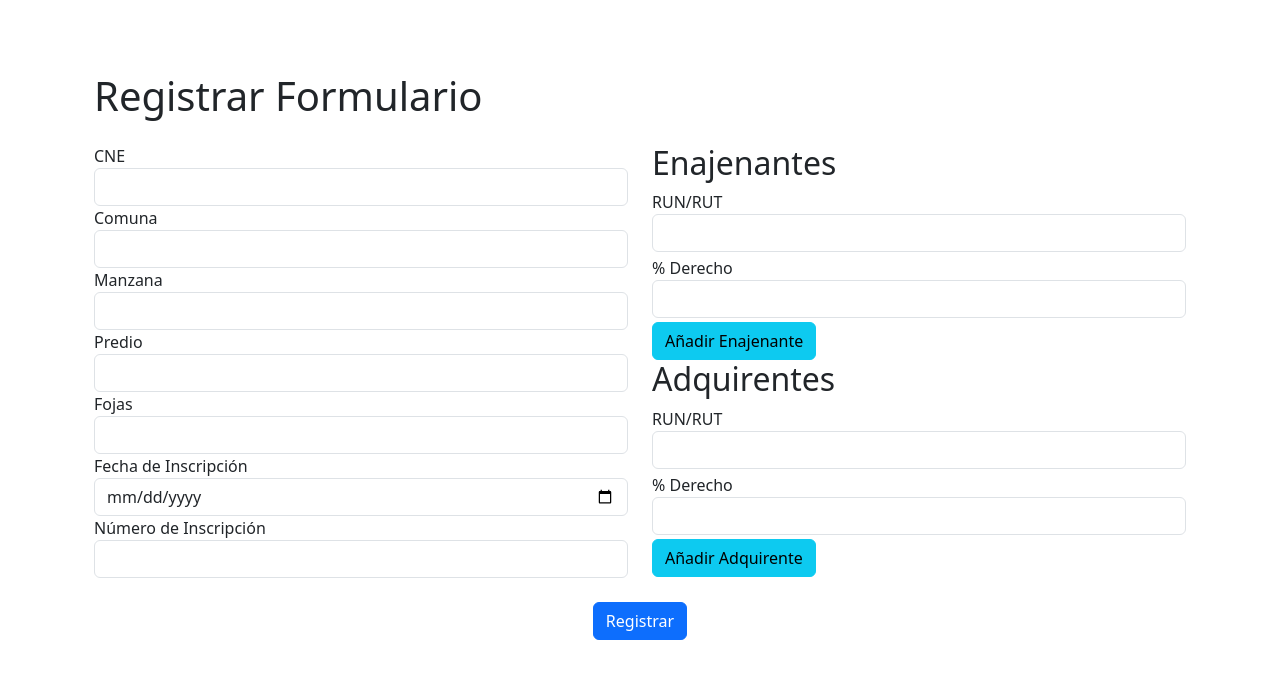
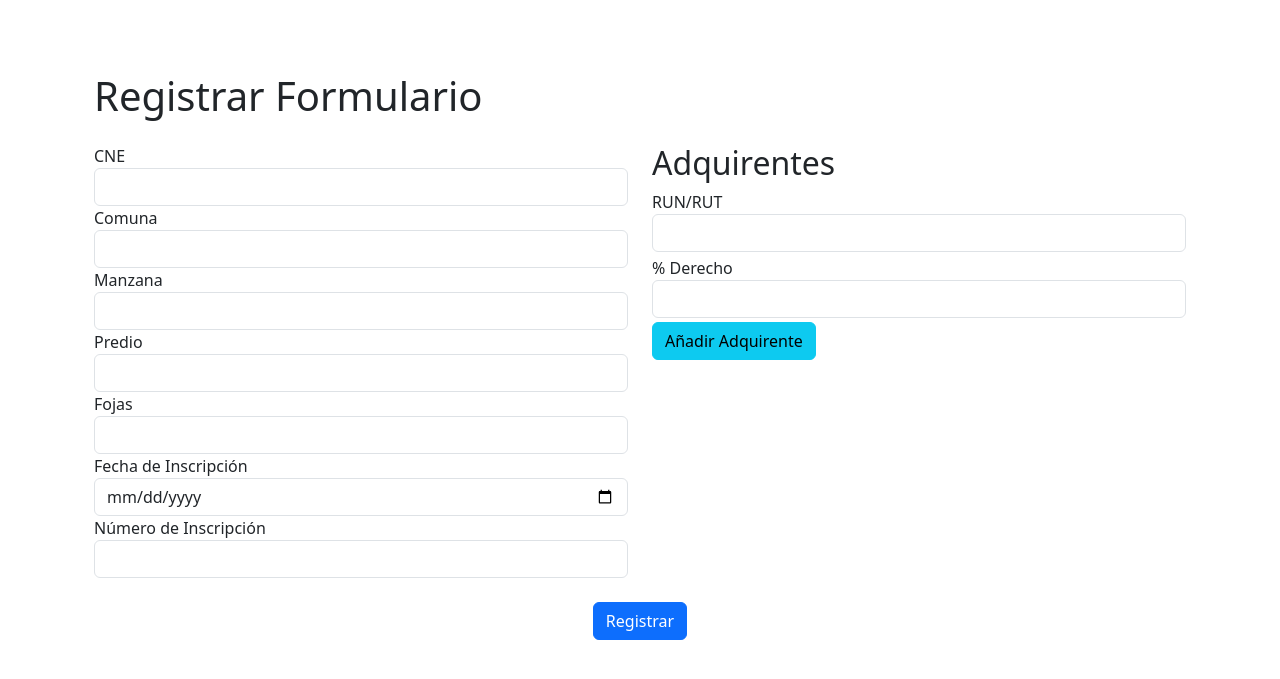
Before and after one commit to Macaya25/Proyecto-Verificable, a Flask app: page /form in a window 1280 px wide. Shown: the part 56-735 px from the top of the page. Run offline with Flask 3, Linux system fonts and the light colour scheme; lists and menus that the app fills with data are empty; some libraries are stand-ins or nearby versions.

Commit message:
fix: Form_regularizaciondelpatrimonio

```diff
--- a/app/app.py
+++ b/app/app.py
@@ -43,18 +43,19 @@ def form_route():
         )
         db.session.add(new_formulario)
 
-        for enajenante_data in form.enajenantes.data:
-            enajenante_persona = Persona.query.get(enajenante_data['run_rut'])
-            if not enajenante_persona:
-                enajenante_persona = Persona(
-                    run_rut=enajenante_data['run_rut'])
-                db.session.add(enajenante_persona)
-            new_enajenante = Enajenante(
-                porc_derecho=enajenante_data['porc_derecho'],
-                persona=enajenante_persona,
-                formulario=new_formulario
-            )
-            db.session.add(new_enajenante)
+        if form.cne.data == '1':
+            for enajenante_data in form.enajenantes.data:
+                enajenante_persona = Persona.query.get(enajenante_data['run_rut'])
+                if not enajenante_persona:
+                    enajenante_persona = Persona(
+                        run_rut=enajenante_data['run_rut'])
+                    db.session.add(enajenante_persona)
+                new_enajenante = Enajenante(
+                    porc_derecho=enajenante_data['porc_derecho'],
+                    persona=enajenante_persona,
+                    formulario=new_formulario
+                )
+                db.session.add(new_enajenante)
 
         for adquirente_data in form.adquirentes.data:
             adquirente_persona = Persona.query.get(adquirente_data['run_rut'])
@@ -71,7 +72,7 @@ def form_route():
 
         db.session.commit()
         flash('Formulario registrado con éxito!')
-        return redirect(url_for('index'))
+        return redirect(url_for('index_route'))
 
     return render_template('form.html', form=form)
 
--- a/app/forms.py
+++ b/app/forms.py
@@ -2,14 +2,13 @@ from flask_wtf import FlaskForm
 from wtforms import (StringField, IntegerField, SubmitField, DateField, FieldList, FormField,
                      SelectField, FileField)
 from wtforms.validators import DataRequired, NumberRange, InputRequired
+from wtforms.widgets import HiddenInput
 from models import CNE
 
 
 class PersonaForm(FlaskForm):
-    run_rut = StringField('RUN/RUT', validators=[DataRequired()])
-    porc_derecho = IntegerField('% Derecho', validators=[
-                                DataRequired(), NumberRange(min=1, max=100)])
-
+    run_rut = StringField('RUN/RUT')
+    porc_derecho = IntegerField('% Derecho')
 
 class FormularioForm(FlaskForm):
     cne = SelectField('CNE', coerce=int, validators=[DataRequired()])
@@ -21,15 +20,17 @@ class FormularioForm(FlaskForm):
         'Fecha Inscripción', format='%Y-%m-%d', validators=[DataRequired()])
     num_inscripcion = IntegerField(
         'Número Inscripción', validators=[DataRequired()])
+    adquirentes = FieldList(FormField(PersonaForm), min_entries=1)
     enajenantes = FieldList(FormField(PersonaForm), min_entries=1)
-    adquirentes = FieldList(FormField(PersonaForm), min_entries=1)
     submit = SubmitField('Registrar')
 
     def __init__(self, *args, **kwargs):
         super(FormularioForm, self).__init__(*args, **kwargs)
-        self.cne.choices = [(cne.id, cne.descripcion)
-                            for cne in CNE.query.all()]
-
+        self.cne.choices = [(cne.id, cne.descripcion) for cne in CNE.query.all()]
+        if self.cne.data in [1, 'compraventa']:
+            self.enajenantes[0].form.id = 1
+        else:
+            self.enajenantes[0].form.id = None
 
 class JSONForm(FlaskForm):
     file = FileField('File', validators=[InputRequired()])
--- a/app/templates/form.html
+++ b/app/templates/form.html
@@ -43,16 +43,6 @@
                 <div id="enajenantes-section">
                     <h2>Enajenantes</h2>
                     <div id="enajenantes-container">
-                        {% for enajenante in form.enajenantes %}
-                            <div class="form-group enajenante-group">
-                                {{ enajenante.run_rut.label }} {{ enajenante.run_rut(class="form-control mb-1") }}
-                                {{ enajenante.porc_derecho.label }} {{ enajenante.porc_derecho(class="form-control mb-1") }}
-                                {% if loop.index > 1 %}
-                                    <button type="button" class="btn btn-danger btn-sm mb-3" onclick="removeEnajenante(this)">Eliminar</button>
-                                {% endif %}
-                            </div>
-                        {% endfor %}
-                        <button type="button" class="btn btn-info" onclick="addEnajenante()">Añadir Enajenante</button>
                     </div>
                 </div>
 
@@ -107,6 +97,16 @@
         `;
         container.appendChild(newGroup);
     }
+    function addEnajenanteInicial(){
+        var container = document.getElementById('enajenantes-container');
+        var newGroup = document.createElement('div');
+        newGroup.classList.add('form-group', 'enajenante-group', 'mt-3');
+        newGroup.innerHTML = `
+            <input type="text" name="enajenantes-{{ form.enajenantes|length }}-run_rut" class="form-control mb-1" placeholder="RUN/RUT" required>
+            <input type="number" name="enajenantes-{{ form.enajenantes|length }}-porc_derecho" class="form-control mb-1" placeholder="% Derecho" required>
+            <button type="button" class="btn btn-info" onclick="addEnajenante()">Añadir Enajenante</button>        `;
+        container.appendChild(newGroup);
+    }
 
     function removeAdquirente(button) {
         var group = button.closest('.adquirente-group');
@@ -115,11 +115,16 @@
 
     function toggleEnajenantesVisibility() {
         var cneField = document.getElementById('cne-select');
-        var enajenantesContainer = document.getElementById('enajenantes-section');
-        if (cneField.value === '99') {
-            enajenantesContainer.style.display = 'none';
+        var enajenantesSection = document.getElementById('enajenantes-section');
+        var enajenantesContainer = document.getElementById('enajenantes-container');
+        if (cneField.value === '1') {
+            enajenantesSection.style.display = "block";
+            addEnajenanteInicial();
+        enajenantesSection.appendChild(newGroup);
+
         } else {
-            enajenantesContainer.style.display = 'block';
+            enajenantesSection.style.display = "none";
+            enajenantesContainer.innerHTML = "";
         }
     }
     document.getElementById('cne-select').addEventListener('change', toggleEnajenantesVisibility);
```
